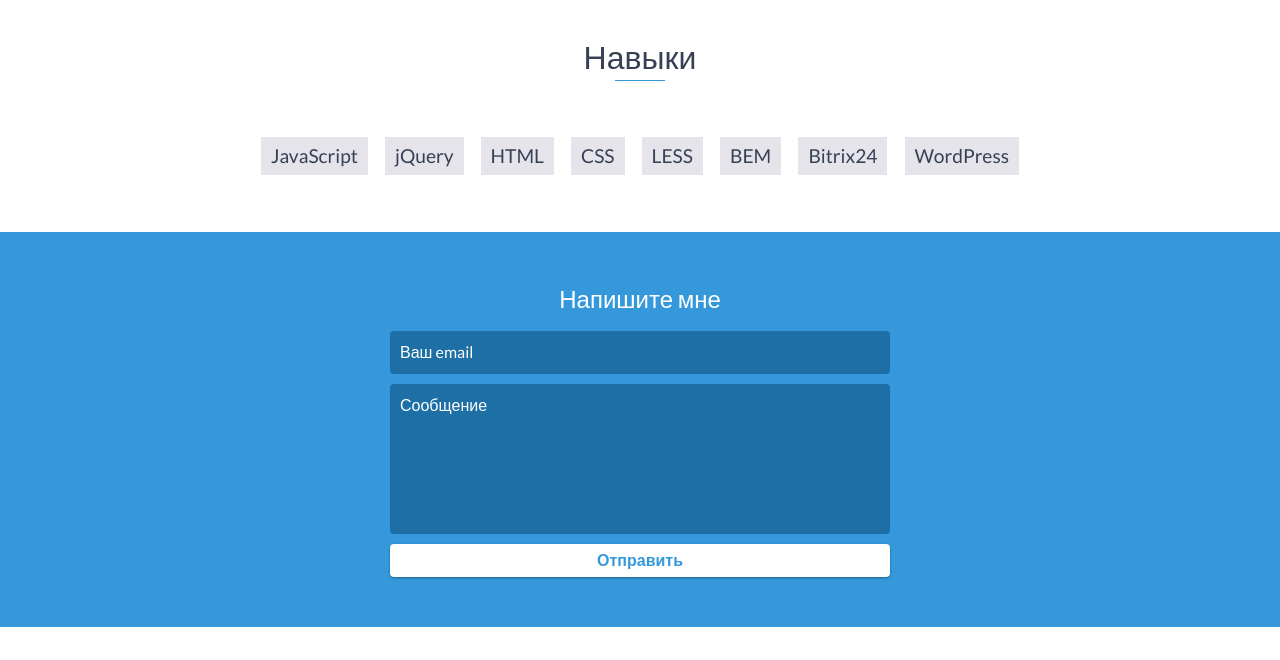
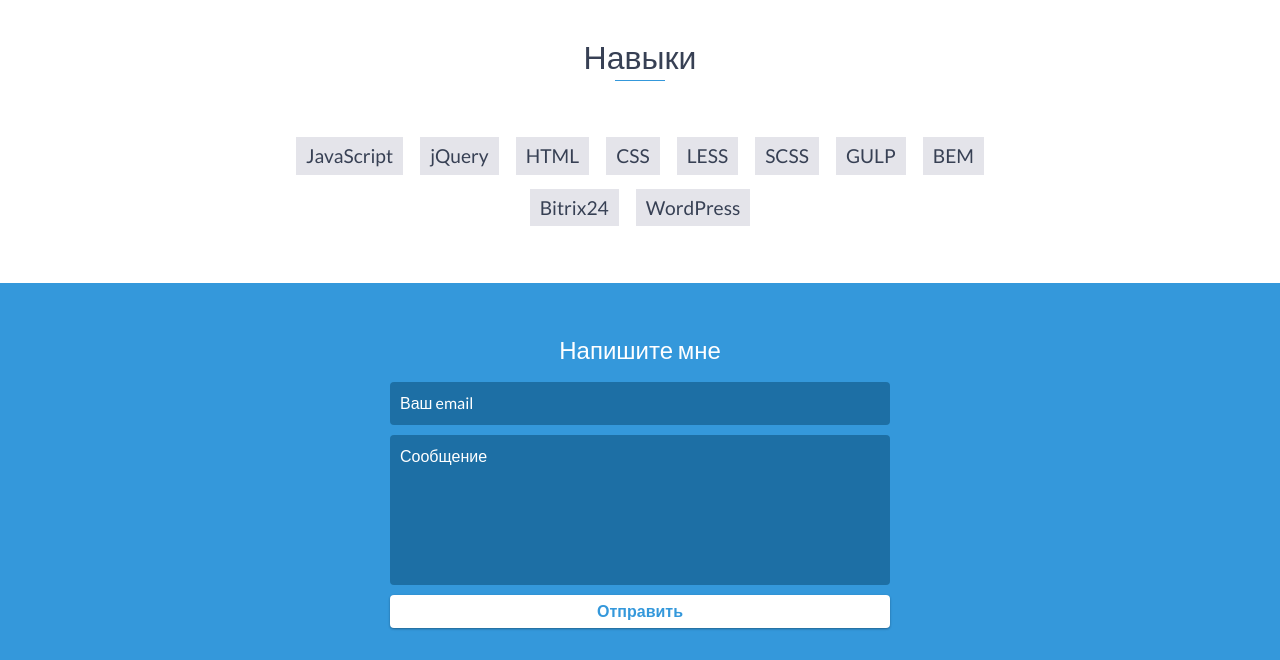
Before and after one commit to AndreyK1ryanov/Portfolio, a website: page index.html in a window 1280 px wide. Shown: the part 3720-4380 px from the top of the page. Drawn offline with nearby package versions, Linux system fonts and the light colour scheme.

Commit message:
Update index.html

```diff
--- a/index.html
+++ b/index.html
@@ -345,6 +345,8 @@
             <li>HTML</li>
             <li>CSS</li>
             <li>LESS</li>
+            <li>SCSS</li>
+            <li>GULP</li>
             <li>BEM</li>
             <li>Bitrix24</li>
             <li>WordPress</li>
```
